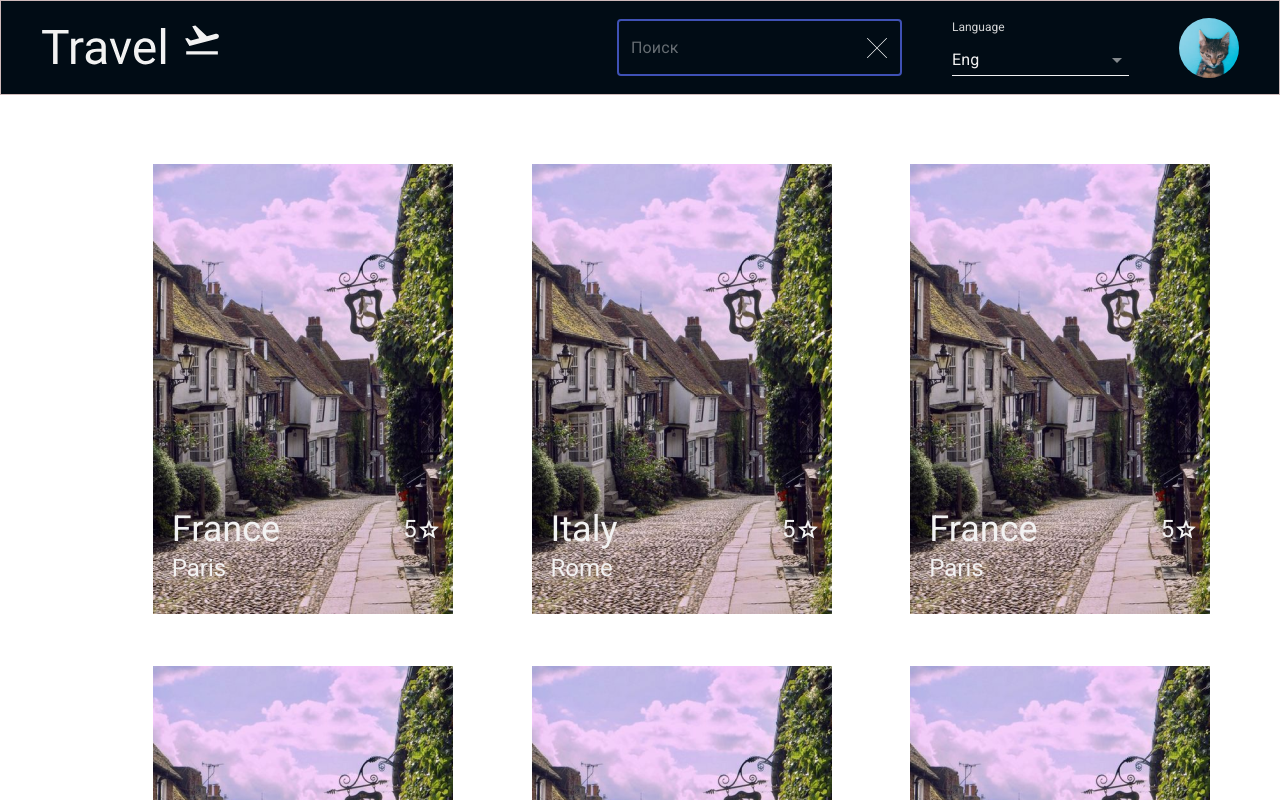
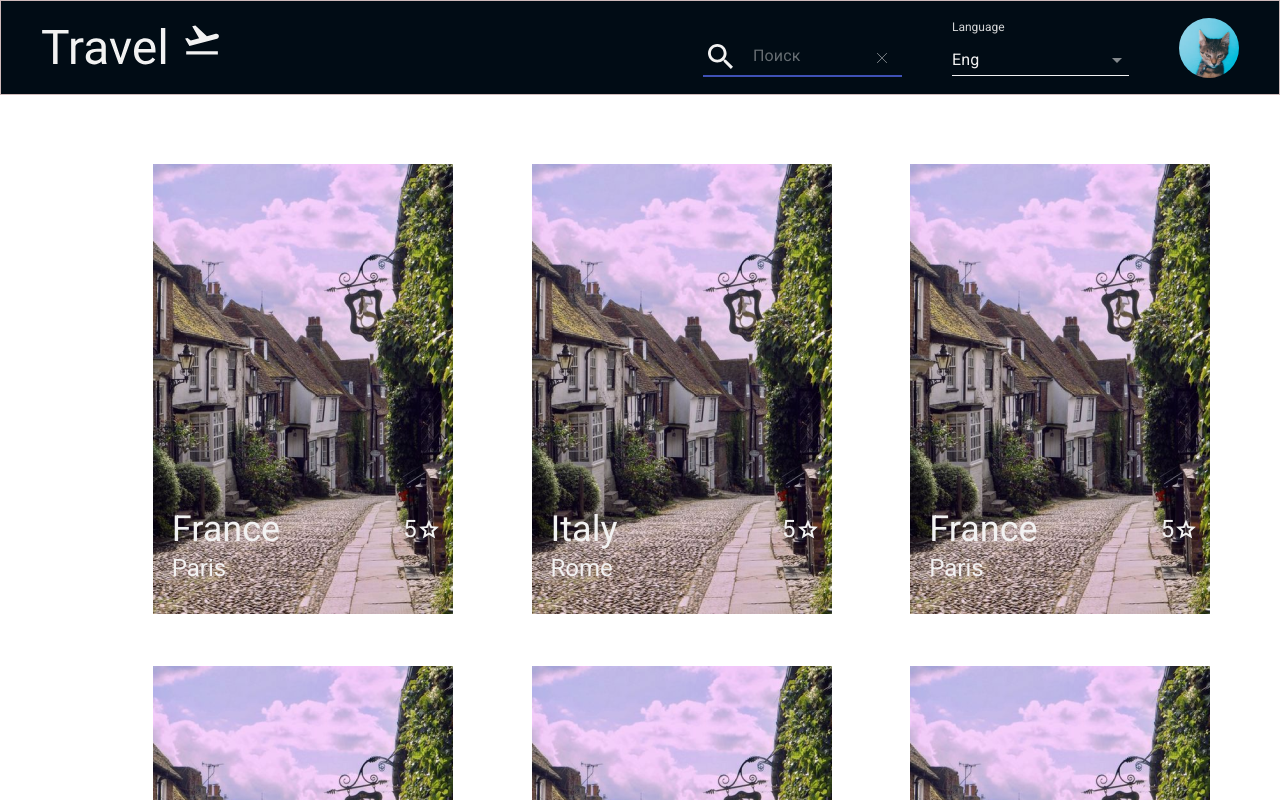
Before and after one commit to BurnTree1/travel-app, a React (Create React App) app: page / in a window 1280 px wide. Shown: the top 800 px of the page. Built offline with nearby package versions, Linux system fonts and the light colour scheme.

Commit message:
feat: change style of search according to design

```diff
--- a/src/components/Header/Header.css
+++ b/src/components/Header/Header.css
@@ -22,6 +22,11 @@
     width: 257px;
 }
 
+.app .search__input input {
+    padding-left: 50px;
+    padding-bottom: 12px;
+}
+
 @media (max-width: 990px) {
     .app .MuiOutlinedInput-input {
         width: 200px;
--- a/src/components/Header/Search/Search.module.css
+++ b/src/components/Header/Search/Search.module.css
@@ -1,12 +1,22 @@
 .search {
     position: relative;
+    height: 60px;
+    padding-top: 22px;
+    width: 199px;
 }
 
 .search__delete {
-    width: 20px;
+    width: 10px;
     position: absolute;
     right: 15px;
-    top: 50%;
-    transform: translateY(-50%);
+    bottom: 15px;
     cursor: pointer;
 }
+
+.search__search {
+    width: 25px;
+    position: absolute;
+    left: 5px;
+    bottom: 9px;
+    cursor: pointer;
+}
--- a/src/components/Header/Search/Search.tsx
+++ b/src/components/Header/Search/Search.tsx
@@ -1,6 +1,7 @@
 import React, {FC, useState} from "react";
 import TextField from "@material-ui/core/TextField";
 import del from 'Assets/image/delete.svg'
+import search from 'Assets/image/search.svg'
 import styles from './Search.module.css'
 
 type propsType = {
@@ -18,9 +19,10 @@ export const Search: FC<propsType> = (props) => {
     }
     return (
         <div className={styles.search}>
-            <TextField id="search" autoFocus={true} autoComplete='off' value={searchText} onChange={onSearchChange}
-                       variant="outlined" placeholder='Поиск'/>
+            <TextField className='search__input' id="search" autoFocus={true} autoComplete='off' value={searchText} onChange={onSearchChange}
+                       placeholder='Поиск'/>
             <img onClick={onDeleteSearch} src={del} alt="delete" className={styles.search__delete}/>
+            <img src={search} alt="search" className={styles.search__search}/>
         </div>
     )
 }
```
Also changed, not shown: src/assets/image/search.svg (added).
